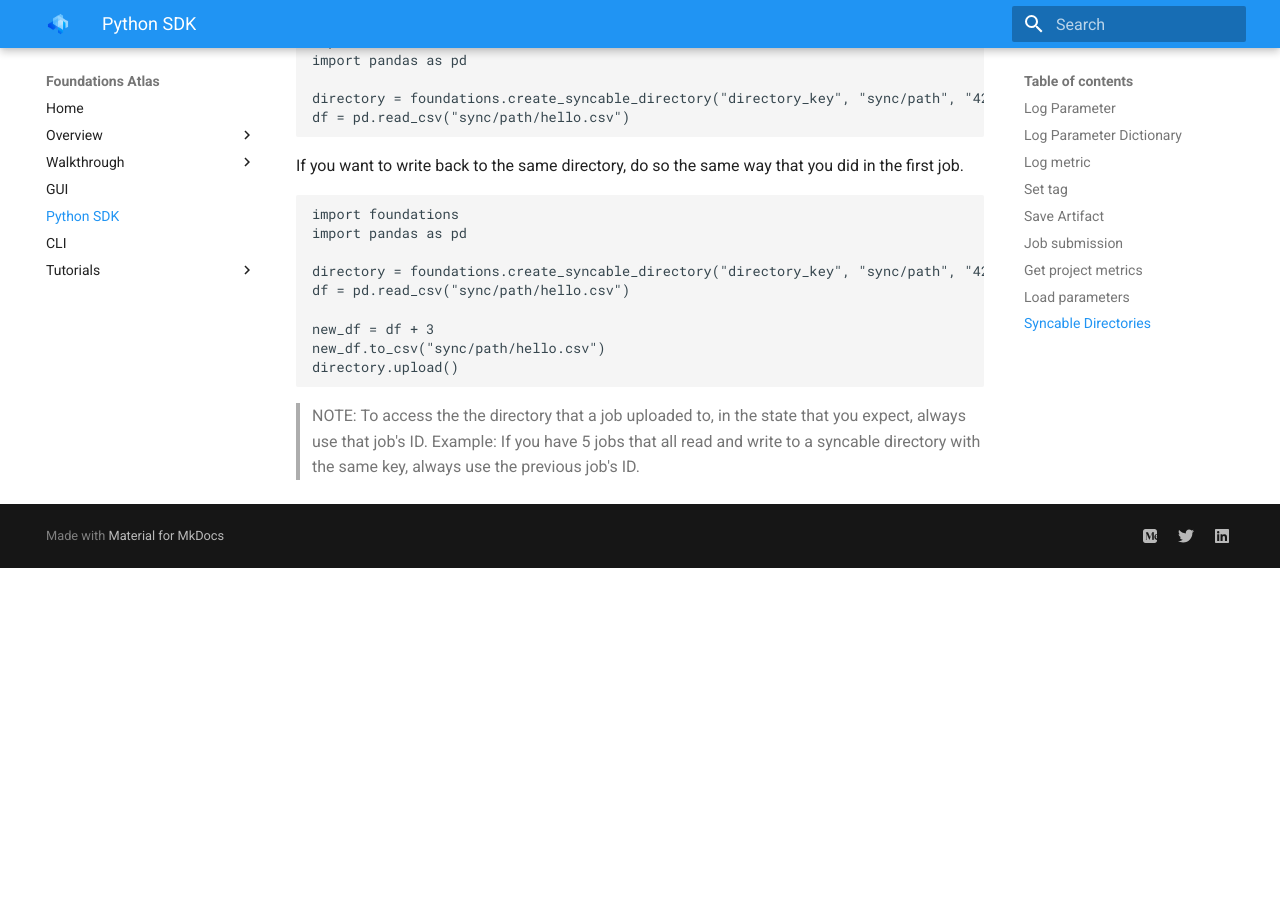
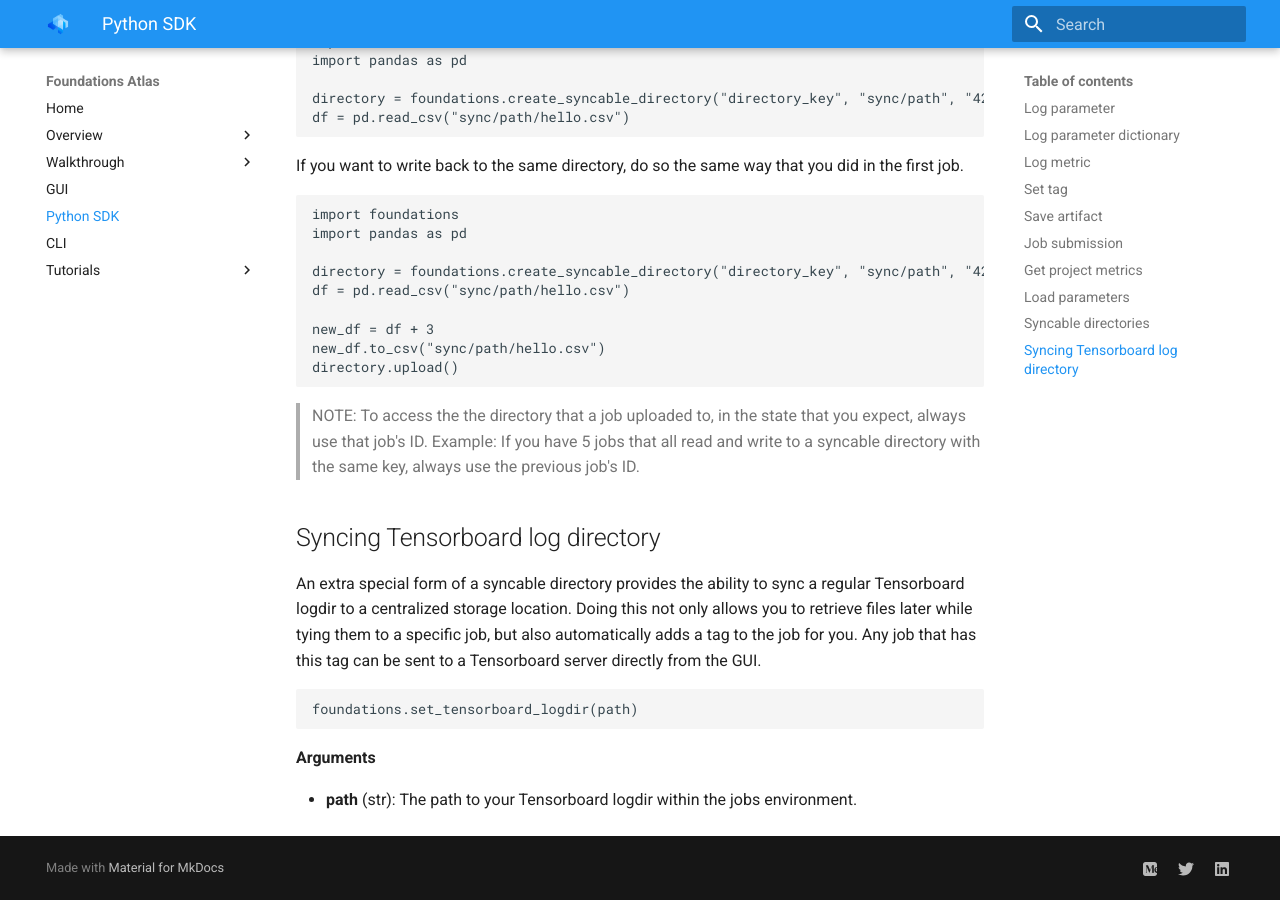
Before and after one commit to DeepLearnI/atlas-ce-docs, an MkDocs documentation site: the page built from docs/api_docs/sources/sdk-reference/SDK.md, in a window 1280 px wide and 900 px high, scrolled down 7158 px. Built offline with MkDocs 1.6.1 and Material for MkDocs 9.7.7, drawn with Linux system fonts in a browser that asks for light colours; before the commit the page ends 7726 px from its top, so only the background shows below that; some of the changed text lies outside the part shown.

Commit message:
Added send to tensorboard into the SDK

````diff
--- a/docs/api_docs/sources/sdk-reference/SDK.md
+++ b/docs/api_docs/sources/sdk-reference/SDK.md
@@ -1,6 +1,6 @@
 <h1>SDK Reference</h1>
 
-## Log Parameter
+## Log parameter
 
 Log an individual input parameter when it is called. After job is finished, parameter is accessible programmatically or through GUI. Can log
 additional values to an already existing parameter.
@@ -32,7 +32,7 @@ import foundations
 foundations.log_param("learning_rate", 0.001)
 ```
 
-## Log Parameter Dictionary
+## Log parameter dictionary
 
 Log an individual input parameter when it is called. After job is finished, parameter is accessible programmatically or through GUI. Can log
 additional values to an already existing parameter.
@@ -130,7 +130,7 @@ import foundations
 foundations.set_tag("CNN")
 ```
 
-## Save Artifact
+## Save artifact
 Logs an artifact to a job when called. Artifacts can be images, audio clips, text files or serialized python objects. The artifact must be saved to disk first
 
 ```python
@@ -270,7 +270,7 @@ Sample `foundations_job_parameters.json`:
 params = foundations.load_parameters()
 ```
 
-## Syncable Directories
+## Syncable directories
 
 Foundations offers an interface to sync a directory within a job to a centralized location outside of that job. This directory can then be synced from a different job,
 allowing you to grab information from past jobs to know what has happened in before or build on the shoulders of giants (with giants being your own previous work).
@@ -337,3 +337,16 @@ directory.upload()
 
 > NOTE: To access the the directory that a job uploaded to, in the state that you expect, always use that job's ID. Example: If you have 5 jobs that all read and write to
 a syncable directory with the same key, always use the previous job's ID.
+
+## Syncing Tensorboard log directory
+
+An extra special form of a syncable directory provides the ability to sync a regular Tensorboard logdir to a centralized storage location. Doing this not only allows you to retrieve
+files later while tying them to a specific job, but also automatically adds a tag to the job for you. Any job that has this tag can be sent to a Tensorboard server directly from the GUI.
+
+```python
+foundations.set_tensorboard_logdir(path)
+```
+
+__Arguments__
+
+- __path__ (str): The path to your Tensorboard logdir within the jobs environment.
````
